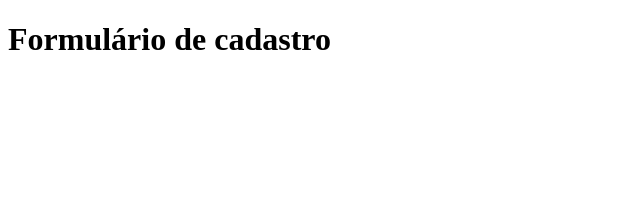
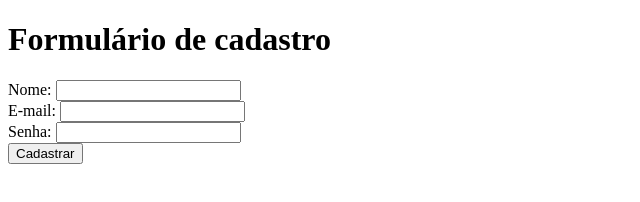
Before and after one commit to Tobitosan/exercicio_html, a plain HTML site: page index.html in a window 1280 px wide. Shown: the whole page, without its empty margins (0-640 px from the left). Drawn offline with Linux system fonts and the light colour scheme.

Commit message:
Formulário
Formulário de cadastro adicionado à branch no index.html.

```diff
--- a/index.html
+++ b/index.html
@@ -1,11 +1,26 @@
 <!DOCTYPE html>
 <html lang="en">
+
 <head>
   <meta charset="UTF-8">
   <meta name="viewport" content="width=device-width, initial-scale=1.0">
   <title>Formulário</title>
 </head>
+
 <body>
   <h1>Formulário de cadastro</h1>
+  <form>
+    <label for="nome">Nome:</label>
+    <input id="nome" type="text" />
+    <br>
+    <label for="e-mail">E-mail:</label>
+    <input id="e-mail" type="email" />
+    <br>
+    <label for="senha">Senha:</label>
+    <input type="password">
+    <br>
+    <button type="submit">Cadastrar</button>
+  </form>
 </body>
+
 </html>
```
